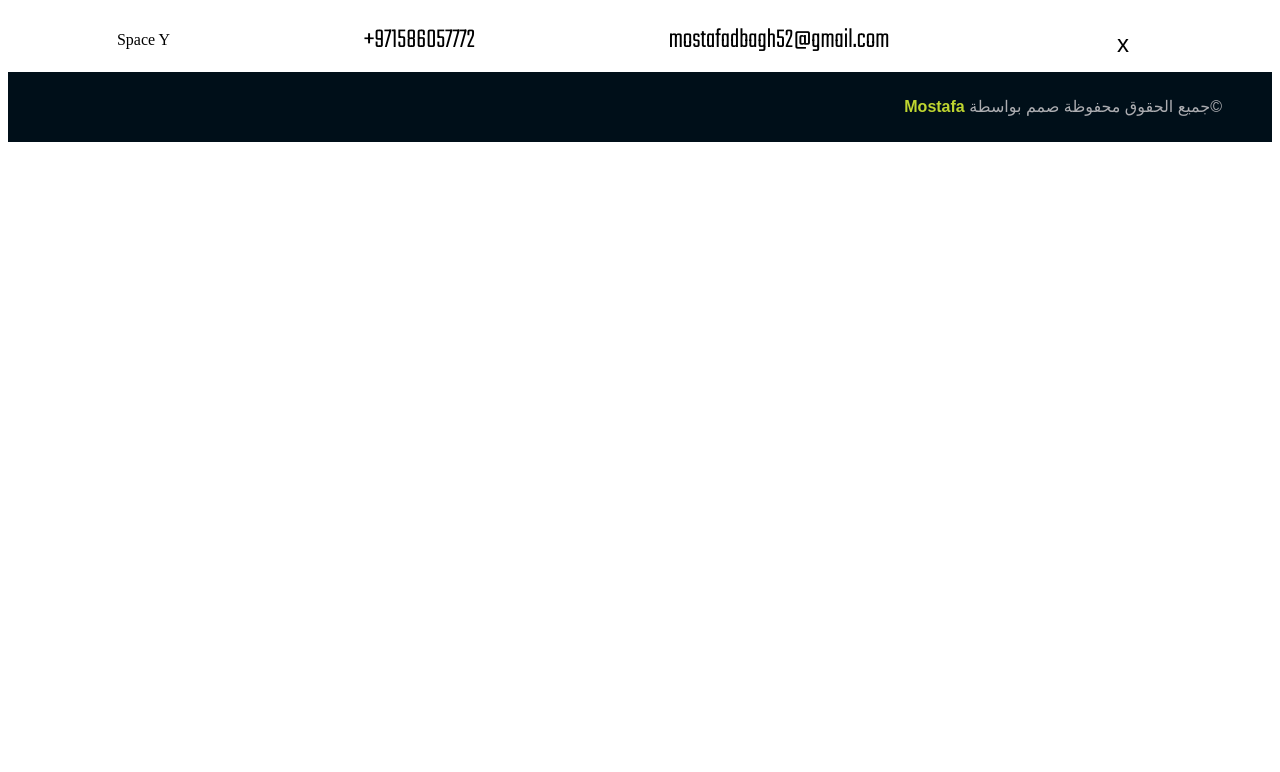
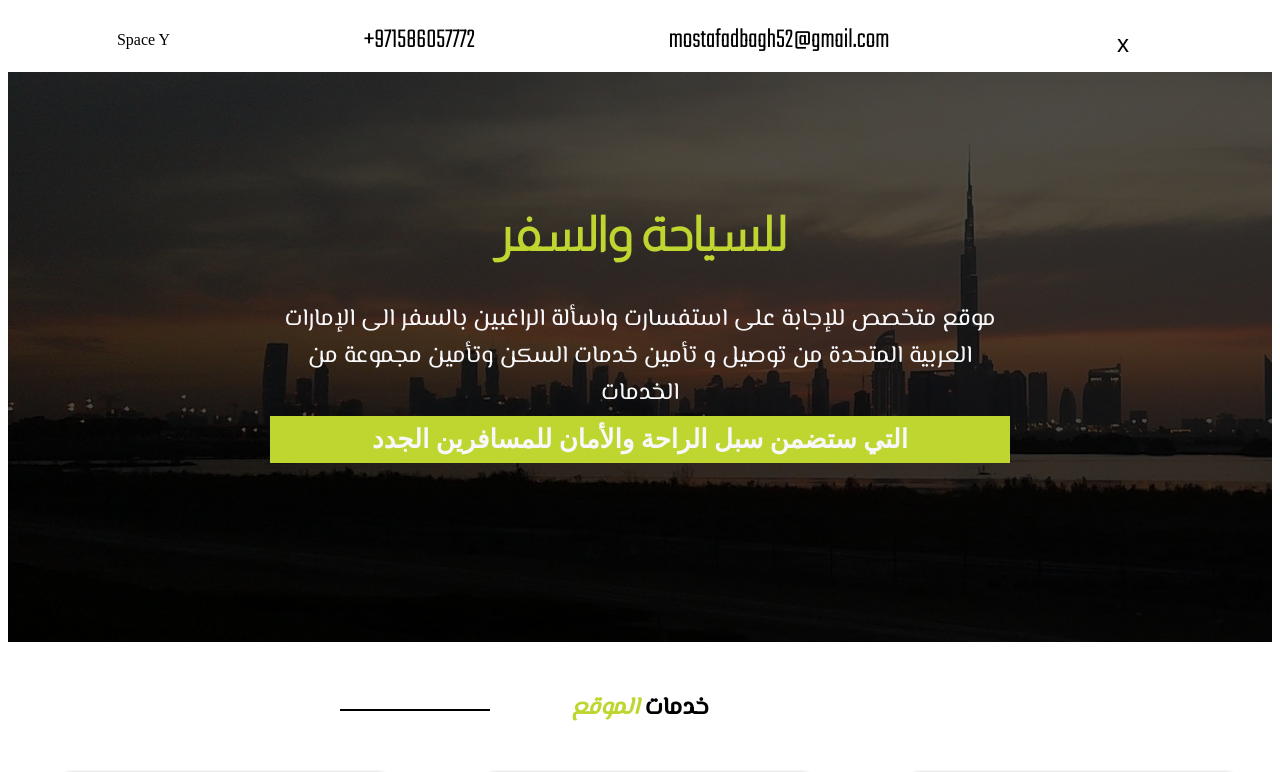
Before and after one commit to MostafaDbagh/hiEmirates, a React (Create React App) app in the folder client/: page / in a window 1280 px wide. Shown: the top 772 px of the page. Built offline with nearby package versions, Linux system fonts and the light colour scheme.

Commit message:
make it better

```diff
--- a/client/src/App.js
+++ b/client/src/App.js
@@ -41,7 +41,7 @@
   return (
     <Layout>
  <Switch>
-   <Route path="https://hellouae.herokuapp.com/" exact component={Home}/>
+   <Route path="/" exact component={Home}/>
    <Route path="https://hellouae.herokuapp.com//Aboutus"  component={AboutPage}/>
    <Route path="https://hellouae.herokuapp.com//Contact"  component={Contact}/>
    <Route path="https://hellouae.herokuapp.com//customerDetails"  component={Customerdetails}/>
```
